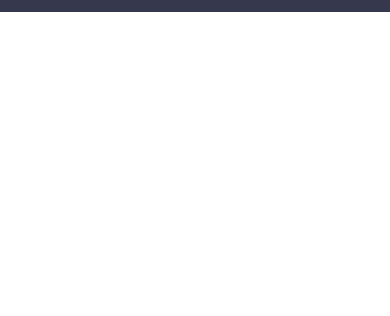
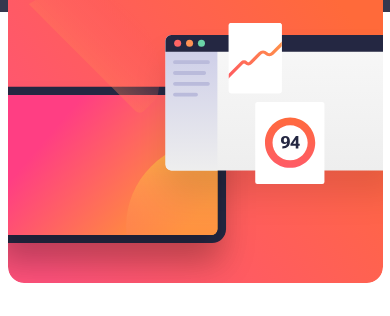
Before and after one commit to Hetvall/NewsLetterSignUp, a website: page index.html in a window 390 px wide. Shown: the top 316 px of the page. Drawn offline with Linux system fonts and the light colour scheme; the site is published under a folder, as on GitHub Pages, so addresses that start at the root find nothing; files whose address does not match are found by name.

Commit message:
checking

```diff
--- a/sass/style.css
+++ b/sass/style.css
@@ -177,7 +177,7 @@ h2 {
     padding-left: 20px;
   }
   .desktop-image {
-    content: url("/assets/images/illustration-sign-up-mobile.svg");
+    content: url("assets/images/illustration-sign-up-mobile.svg");
     padding-top: 20px;
   }
   .title {
```
